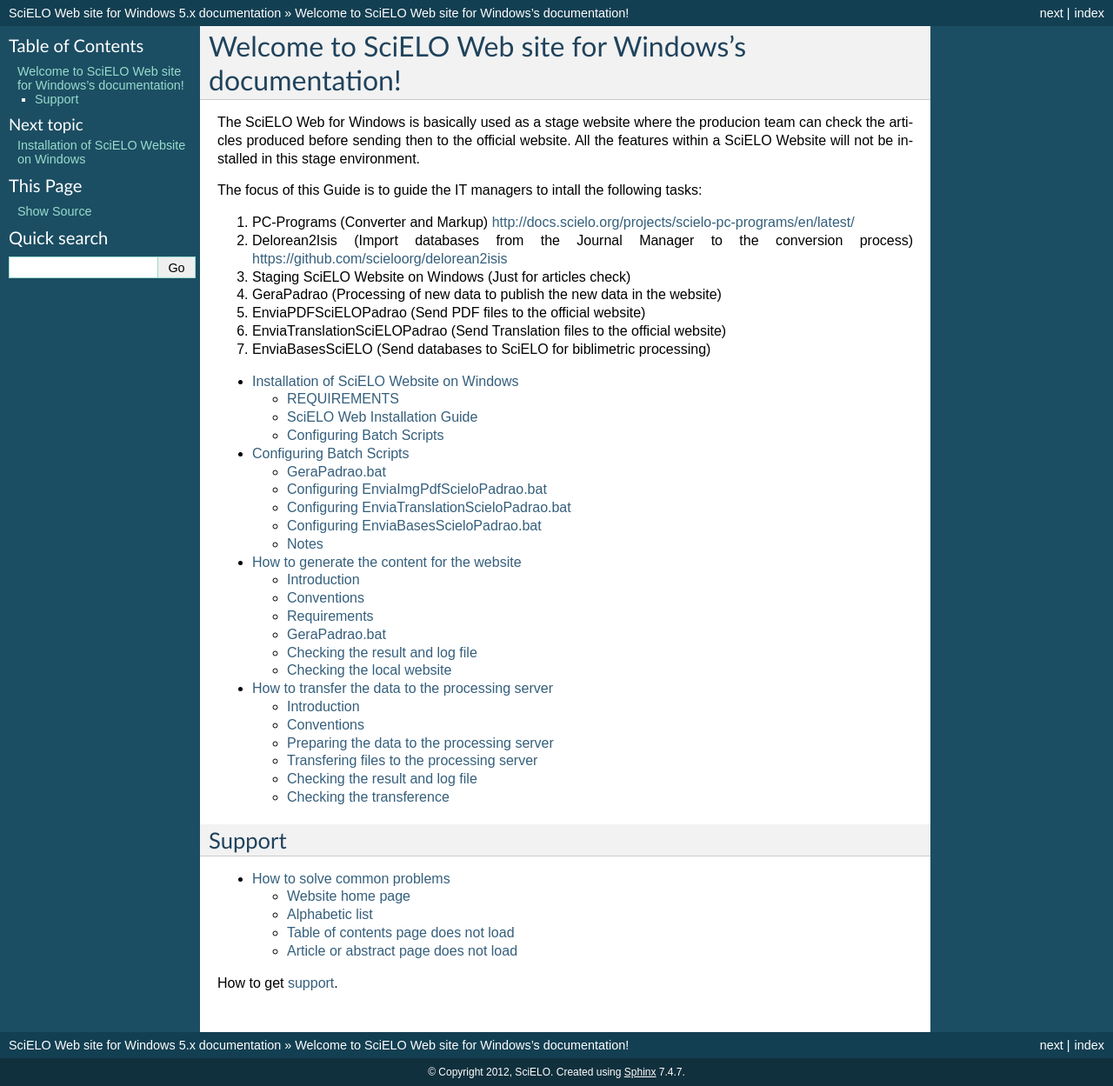
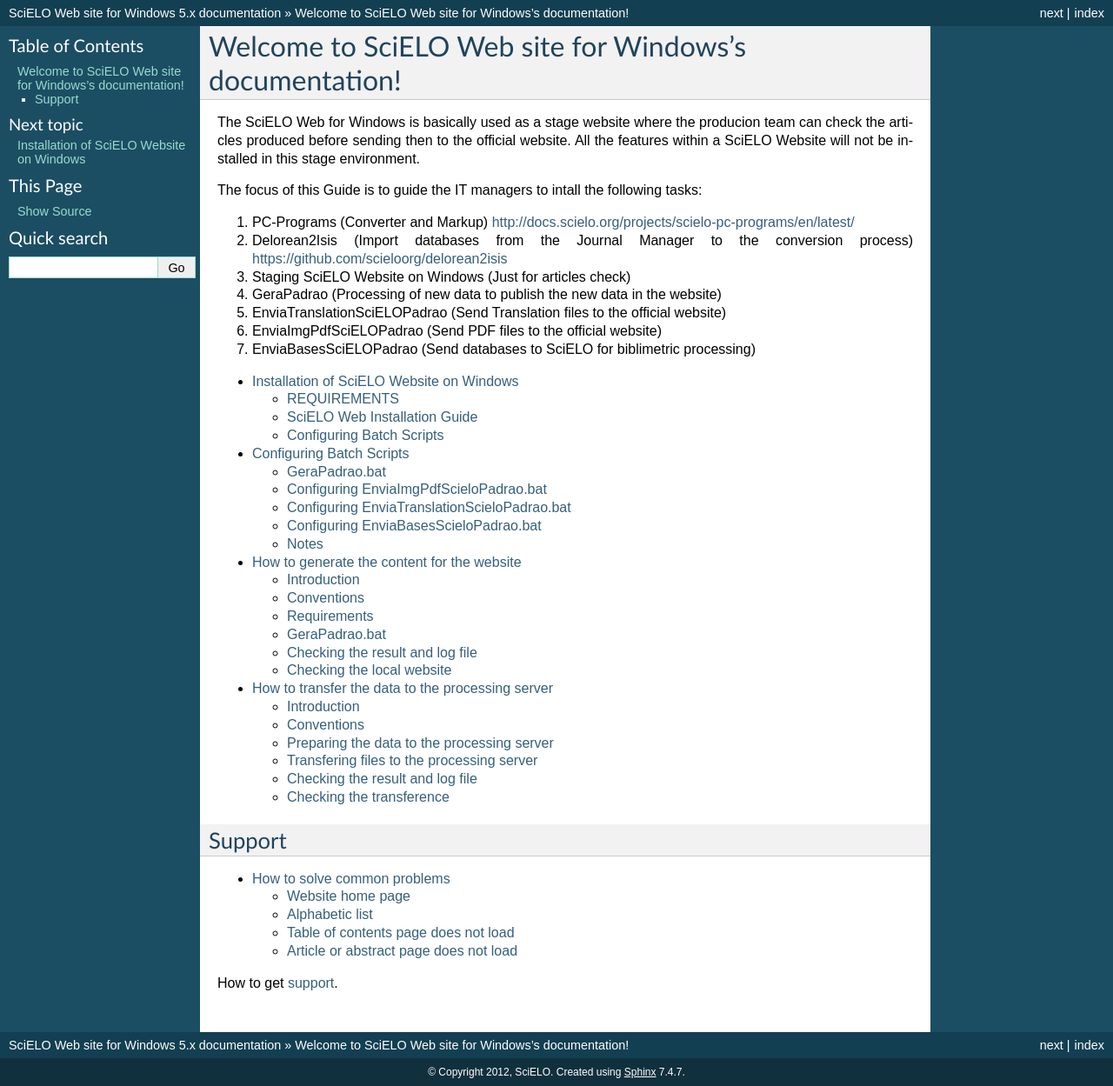
Before and after one commit to scieloorg/Web-Windows, a Sphinx documentation site: the page built from docs/source/index.rst, in a window 1280 px wide. Shown: the whole page at 87% size. Built offline with Sphinx 7.4.7, drawn with Linux system fonts in a browser that asks for light colours; formulas are drawn with MathJax 3.

Commit message:
SciELO Windows Guide

```diff
--- a/docs/source/index.rst
+++ b/docs/source/index.rst
@@ -14,9 +14,9 @@
 #. Delorean2Isis (Import databases from the Journal Manager to the conversion process) https://github.com/scieloorg/delorean2isis
 #. Staging SciELO Website on Windows (Just for articles check)
 #. GeraPadrao (Processing of new data to publish the new data in the website)
-#. EnviaPDFSciELOPadrao (Send PDF files to the official website)
 #. EnviaTranslationSciELOPadrao (Send Translation files to the official website)
-#. EnviaBasesSciELO (Send databases to SciELO for biblimetric processing)
+#. EnviaImgPdfSciELOPadrao (Send PDF files to the official website)
+#. EnviaBasesSciELOPadrao (Send databases to SciELO for biblimetric processing)
 
 .. toctree::
     :maxdepth: 2
```
